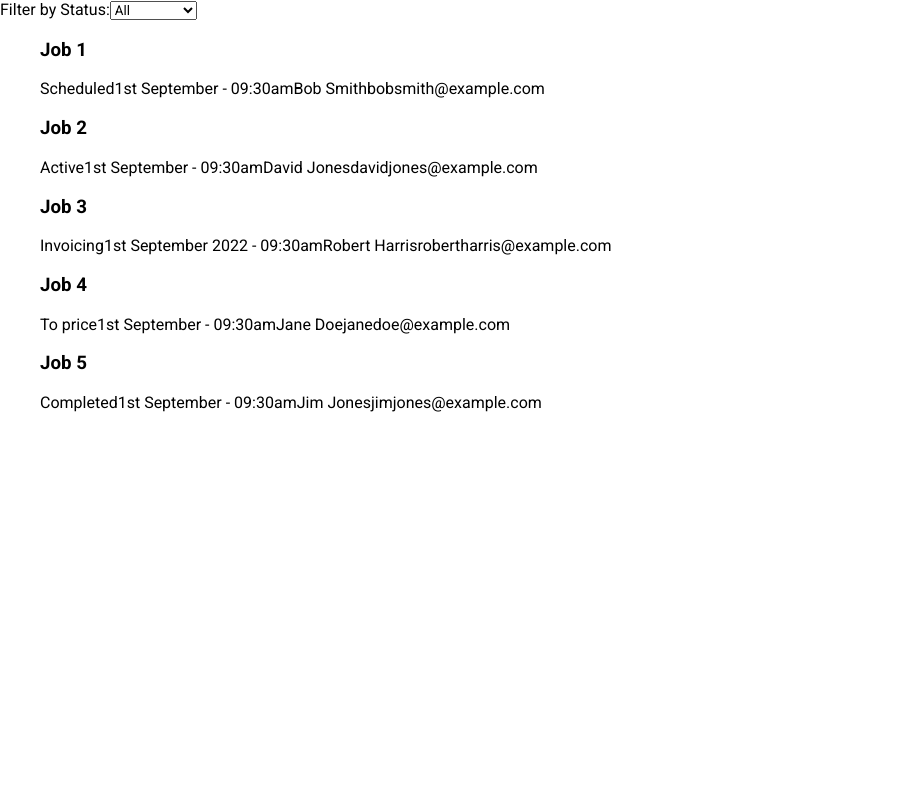
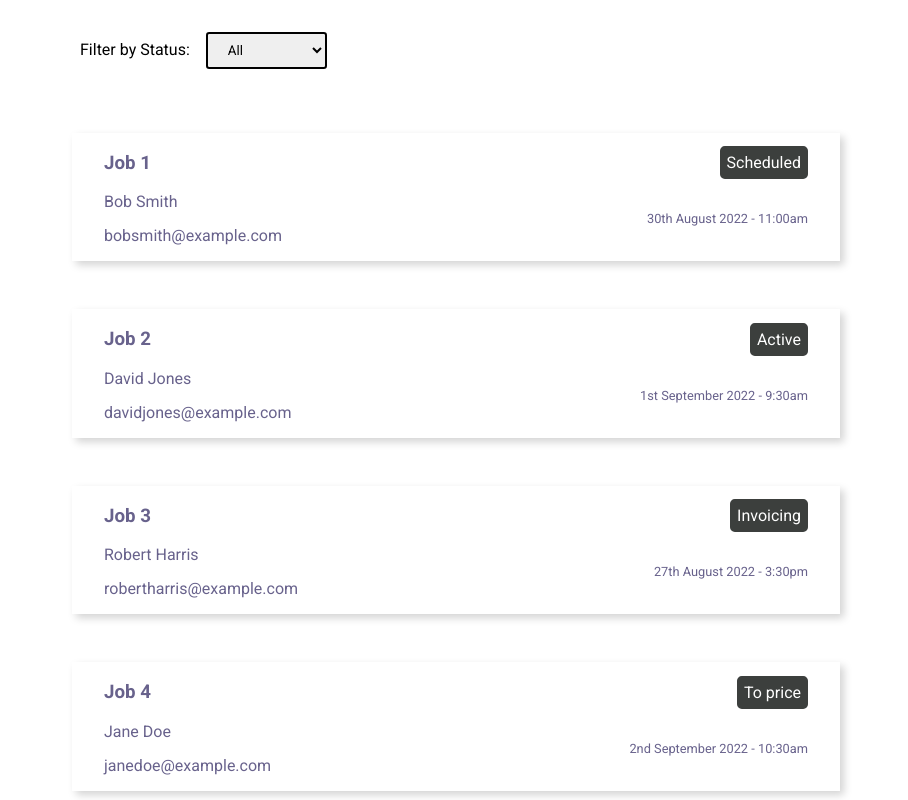
Before and after one commit to Campbellmoroney/Tradie-Job-Front-end-App, a React (Create React App) app in the folder client/: page / in a window 1280 px wide. Shown: the top 800 px of the page, without its empty margins (0-908 px from the left). Built offline with nearby package versions, Linux system fonts and the light colour scheme.

Commit message:
Added some basic CSS

```diff
--- a/client/src/components/Job.css
+++ b/client/src/components/Job.css
@@ -0,0 +1,40 @@
+.job-container {
+    display: grid;
+    grid-template-areas:
+      "title status"
+      "body body"
+      "date date";
+    color: #68628c;
+    background: #ffffff;
+    padding: 0 2rem 1rem 2rem;
+    margin: 3rem 2rem;
+    box-shadow: 0.25rem 0.25rem 0.5rem #0000002c;
+    max-width: 48rem;
+  }
+
+  .job-title {
+    grid-area: title;
+  }
+
+  .client-name {
+    grid-area: body;
+  }
+
+  .status {
+    grid-area: status;
+    text-align: right;
+    justify-self: end;
+    align-self: center;
+    padding: 0.25rem;
+    border: solid;
+    color: white;
+    border-color: #3c3f3d;
+    background: #3c3f3d;
+    border-radius: 0.3rem;
+  }
+
+  .date-created {
+    grid-area: date;
+    text-align: right;
+    font-size: 0.8rem;
+  }
--- a/client/src/components/Job.js
+++ b/client/src/components/Job.js
@@ -3,12 +3,12 @@ import "./Job.css";
 
 const Job = ({ title, status, date_created, client_name, client_email }) => {
   return (
-    <li className="job_container">
-      <h3 className="job_title">{title}</h3>
+    <li className="job-container">
+      <h3 className="job-title">{title}</h3>
       <span className="status">{status}</span>
-      <span className="date_created">{date_created}</span>
-      <span className="client_name">{client_name}</span>
-      <span className="client_email">{client_email}</span>
+      <span className="client-name">{client_name}</span>
+      <span className="client-email">{client_email}</span>
+      <span className="date-created">{date_created}</span>
     </li>
   );
 };
--- a/client/src/data/jobs.json
+++ b/client/src/data/jobs.json
@@ -3,7 +3,7 @@
     "id": 1,
     "title": "Job 1",
     "status": "Scheduled",
-    "date_created": "1st September - 09:30am",
+    "date_created": "30th August 2022 - 11:00am",
     "client_name": "Bob Smith",
     "client_email": "bobsmith@example.com"
   },
@@ -11,7 +11,7 @@
     "id": 2,
     "title": "Job 2",
     "status": "Active",
-    "date_created": "1st September - 09:30am",
+    "date_created": "1st September 2022 - 9:30am",
     "client_name": "David Jones",
     "client_email": "davidjones@example.com"
   },
@@ -19,7 +19,7 @@
     "id": 3,
     "title": "Job 3",
     "status": "Invoicing",
-    "date_created": "1st September 2022 - 09:30am",
+    "date_created": "27th August 2022 - 3:30pm",
     "client_name": "Robert Harris",
     "client_email": "robertharris@example.com"
   },
@@ -27,7 +27,7 @@
     "id": 4,
     "title": "Job 4",
     "status": "To price",
-    "date_created": "1st September - 09:30am",
+    "date_created": "2nd September 2022 - 10:30am",
     "client_name": "Jane Doe",
     "client_email": "janedoe@example.com"
   },
@@ -35,7 +35,7 @@
     "id": 5,
     "title": "Job 5",
     "status": "Completed",
-    "date_created": "1st September - 09:30am",
+    "date_created": "26th August - 9:30am",
     "client_name": "Jim Jones",
     "client_email": "jimjones@example.com"
   }
--- a/client/src/utils/FilterForm.css
+++ b/client/src/utils/FilterForm.css
@@ -0,0 +1,19 @@
+.form-container {
+  padding-left: 4rem;
+}
+
+.form-format {
+    display: inline-block;
+    margin: 1rem;
+  }
+
+  .filter-format {
+    display: inline-block;
+    width: fit-content;
+    border: 0.15rem solid;
+    border-radius: 0.2rem;
+    padding: 0.5rem 1rem;
+    margin-top: 1rem;
+    margin-left: 1rem;
+    margin-right: 1rem;
+  }
--- a/client/src/utils/FilterForm.js
+++ b/client/src/utils/FilterForm.js
@@ -3,6 +3,7 @@ import jobs from "../data/jobs.json";
 
 const FilterForm = ({ status, setStatus = [] }) => {
   return (
+    <div className="form-container">
     <form className="form-format">
       <label htmlFor="status">Filter by Status:</label>
       <select
@@ -22,6 +23,7 @@ const FilterForm = ({ status, setStatus = [] }) => {
         ))}
       </select>
     </form>
+    </div>
   );
 };
 
```
Also changed, not shown: 1 other file (tests, documents, lock files or other folders).
